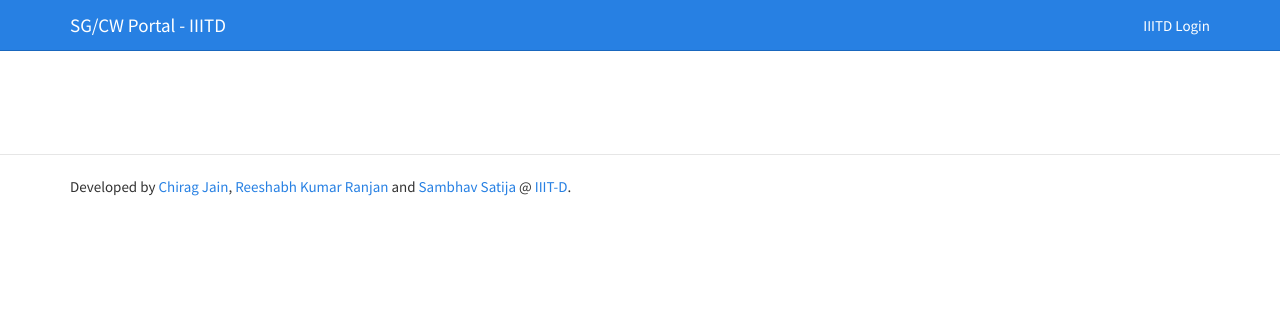
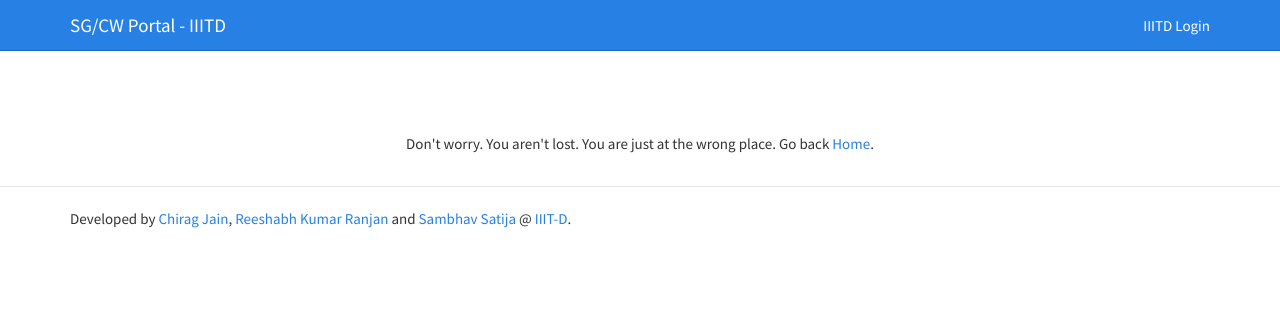
Before and after one commit to SanyamGarg12/sg-cw-iiitd, a Django app: template studentportal/templates/LnF404.html in a window 1280 px wide. Shown: the top 311 px of the page. Run offline with Django 3.2, Linux system fonts and the light colour scheme; the template is opened without the code that fills it, so the values that code supplies are empty; some libraries are stand-ins or nearby versions.

Commit message:
update 404 page

```diff
--- a/studentportal/templates/LnF404.html
+++ b/studentportal/templates/LnF404.html
@@ -8,4 +8,10 @@
         <h3 style="text-align: right">{{ author }}</h3>
     </div>
 
+    <div class="container">
+        <p style="text-align: center">
+            Don't worry. You aren't lost. You are just at the wrong place. Go back <a href="{% url 'index' %}">Home</a>.
+        </p>
+    </div>
+
 {% endblock %}
```
